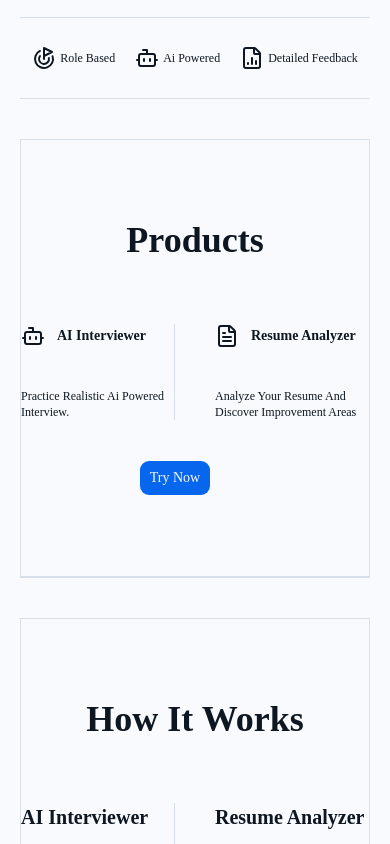
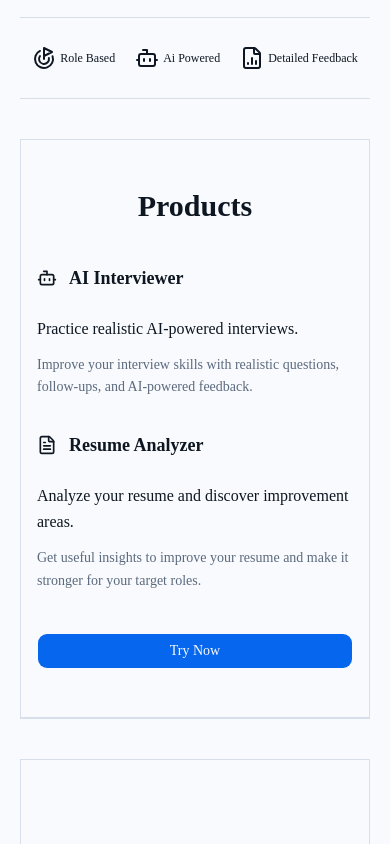
Before and after one commit to naveen20003/ai-interviewer-frontend, a Next.js app: page / in a window 390 px wide. Shown: the part 2940-3784 px from the top of the page. Built offline with nearby package versions, Linux system fonts and the light colour scheme; no server answers.

Commit message:
fix small size responsiveness

```diff
--- a/src/components/cta-section.jsx
+++ b/src/components/cta-section.jsx
@@ -9,7 +9,7 @@ function CallToAction() {
             Take Your First Mock Today!
         </h1>
         <div className="w-full flex justify-center">
-         <Button onClick={() => router.push("/signup")}>Get Here </Button>
+         <Button onClick={() => router.push("/signup")}>Start Here </Button>
         </div>
     </div>
   )
--- a/src/components/features-section.jsx
+++ b/src/components/features-section.jsx
@@ -33,7 +33,7 @@ function FeatureSection() {
         <div className='grid grid-cols-2 md:grid-cols-3 gap-5  place-items-center'>
             {
                 items.map((i)=> (
-                    <div key={i.name} className='flex gap-3 text-md md:text-xl font-medium'>
+                    <div key={i.name} className='flex md:gap-3 text-md md:text-xl font-medium py-10'>
                         <h1>{i.icon}</h1>
                         <h1>{i.name}</h1>
                     </div>
--- a/src/components/how-It-works.jsx
+++ b/src/components/how-It-works.jsx
@@ -6,11 +6,11 @@ function HowItWorks() {
             How It Works
         </h1>
 
-        <div className="grid grid-cols-2 gap-10 max-w-6xl mx-auto">
+        <div className="grid grid-cols-1 md:grid-cols-2 gap-10 max-w-6xl mx-auto p-5">
 
             {/* AI Interviewer */}
-            <div className="w-full border-r">
-            <h2 className="text-xl md:text-2xl font-semibold mb-10">
+            <div className="w-full md:border-r">
+            <h2 className="text-2xl md:text-3xl font-semibold mb-10">
                 AI Interviewer
             </h2>
 
@@ -62,7 +62,7 @@ function HowItWorks() {
 
             {/* Resume Analyzer */}
             <div className="w-full">
-            <h2 className="text-xl md:text-2xl font-semibold mb-10">
+            <h2 className="text-2xl md:text-3xl font-semibold mb-10">
                 Resume Analyzer
             </h2>
 
--- a/src/components/product-section.jsx
+++ b/src/components/product-section.jsx
@@ -6,51 +6,67 @@ import { useRouter } from "next/navigation";
 function ProductSection() {
     const router = useRouter();
   return (
-    <div className="w-full bg-background text-foreground min-h-[100px] py-20 border border-border">
-        <h1 className="text-4xl font-bold text-center mb-16">
+    <div className="w-full bg-background text-foreground border border-border py-12 sm:py-16 md:py-20 px-4 sm:px-6">
+  <h1 className="text-3xl sm:text-4xl font-bold text-center mb-10 sm:mb-14 md:mb-16">
     Products
   </h1>
 
-        <div className="grid grid-cols-2 gap-10 max-w-6xl mx-auto">
+  <div className="w-full max-w-6xl mx-auto">
+
+    {/* Products */}
+    <div className="grid grid-cols-1 md:grid-cols-2 gap-8 md:gap-0">
 
       {/* AI Interviewer */}
-            <div className="w-full border-r">
-            <h2 className="text-sm font-semibold mb-10 flex gap-3 items-center md:text-2xl">
-               <Bot /> AI Interviewer
+      <div className="w-full md:pr-10 md:border-r border-border">
+        <h2 className="text-lg sm:text-xl md:text-2xl font-semibold mb-6 md:mb-10 flex gap-3 items-center">
+          <Bot className="size-5 sm:size-6 md:size-7 shrink-0" />
+          AI Interviewer
         </h2>
 
-            <div className="flex flex-col">
+        <div>
+          <h3 className="text-base sm:text-lg md:text-xl font-medium leading-relaxed">
+            Practice realistic AI-powered interviews.
+          </h3>
+
+          <p className="mt-3 text-sm sm:text-base text-muted-foreground leading-relaxed">
+            Improve your interview skills with realistic questions,
+            follow-ups, and AI-powered feedback.
+          </p>
+        </div>
+      </div>
+
+      {/* Resume Analyzer */}
+      <div className="w-full md:pl-10">
+        <h2 className="text-lg sm:text-xl md:text-2xl font-semibold mb-6 md:mb-10 flex gap-3 items-center">
+          <FileText className="size-5 sm:size-6 md:size-7 shrink-0" />
+          Resume Analyzer
+        </h2>
 
         <div>
-                    <h3 className="text-xs md:text-xl font-medium">
-                        Practice Realistic Ai Powered Interview.
+          <h3 className="text-base sm:text-lg md:text-xl font-medium leading-relaxed">
+            Analyze your resume and discover improvement areas.
           </h3>
+
+          <p className="mt-3 text-sm sm:text-base text-muted-foreground leading-relaxed">
+            Get useful insights to improve your resume and make it
+            stronger for your target roles.
+          </p>
+        </div>
       </div>
 
     </div>
+
+    {/* Try Now Button */}
+    <div className="mt-10 md:mt-14 flex justify-center">
+      <Button
+        size="lg"
+        className="w-full sm:w-auto px-8"
+        onClick={() => router.push("/signup")}
+      >
+        Try Now
+      </Button>
     </div>
 
-
-            {/* Resume Analyzer */}
-            <div className="w-full">
-            <h2 className="text-sm font-semibold mb-10 flex gap-3 items-center md:text-2xl">
-              <FileText />  Resume Analyzer
-            </h2>
-
-            <div className="flex flex-col">
-
-                <div>
-                    <h3 className="text-xs md:text-xl font-medium">
-                        Analyze Your Resume And Discover Improvement Areas
-                    </h3>
-                </div>
-
-
-            </div>
-            </div>
-            <div className="col-span-2 mr-10 flex justify-center">
-              <Button size="lg" onClick={() => router.push("/signup")}>Try Now</Button>
-            </div>
   </div>
 </div>
   )
```
Lines whose indentation alone changed are shown as unchanged.
